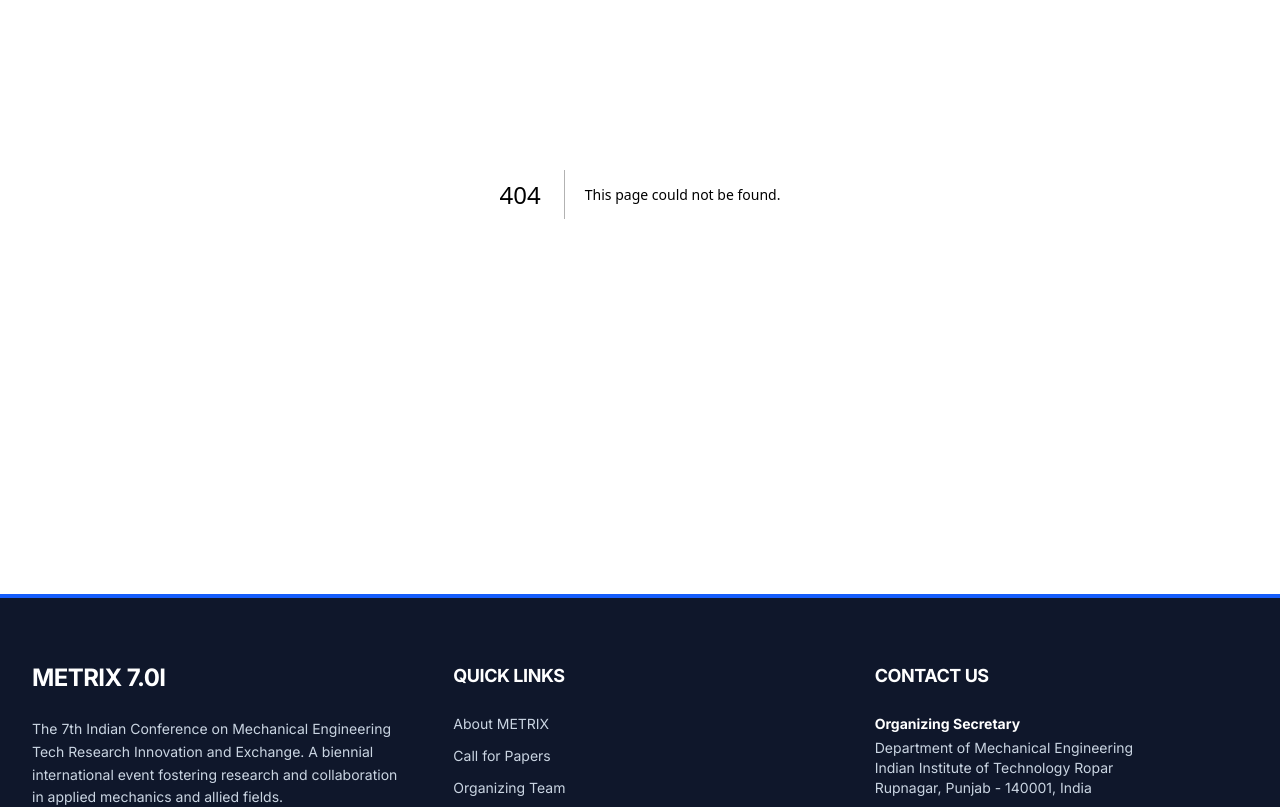
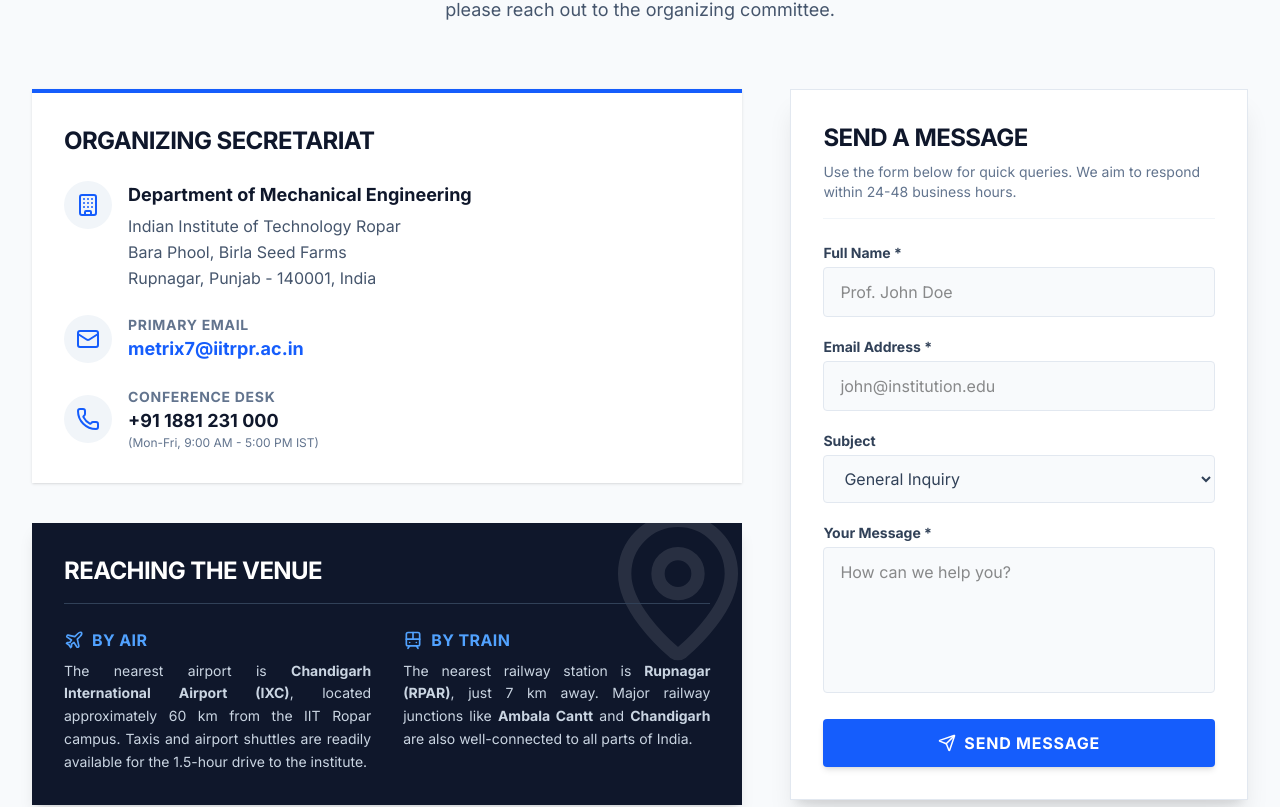
Before and after one commit to harshalokshah/METRIX-7.0, a Next.js app: page /contact in a window 1280 px wide. Before the commit this address had no page. Shown: the part 318-1125 px from the top of the page. Built offline with nearby package versions, Linux system fonts and the light colour scheme.

Commit message:
Fixed missing quotation mark in Navbar

```diff
--- /dev/null
+++ b/app/contact/page.tsx
@@ -0,0 +1,172 @@
+import { MapPin, Mail, Phone, Plane, Train, Send, Building } from 'lucide-react';
+
+export default function ContactPage() {
+  return (
+    <div className="bg-slate-50 min-h-screen py-20 px-4 sm:px-6 lg:px-8">
+
+      {/* Page Header */}
+      <div className="max-w-7xl mx-auto mb-16 text-center">
+        <h1 className="text-4xl md:text-5xl font-extrabold text-slate-900 tracking-tight uppercase mb-4">
+          Contact & Venue
+        </h1>
+        <div className="h-1 w-24 bg-blue-600 mx-auto mb-6"></div>
+        <p className="text-lg text-slate-600 max-w-3xl mx-auto leading-relaxed">
+          For inquiries regarding abstract submissions, registration, or sponsorship opportunities, please reach out to the organizing committee.
+        </p>
+      </div>
+
+      <div className="max-w-7xl mx-auto grid grid-cols-1 lg:grid-cols-5 gap-12">
+
+        {/* Left Column: Contact Info & Logistics (Takes up 3/5 of the grid) */}
+        <div className="lg:col-span-3 space-y-10">
+
+          {/* Official Contact Block */}
+          <section className="bg-white border-t-4 border-blue-600 shadow-sm p-8">
+            <h2 className="text-2xl font-bold text-slate-900 mb-6 uppercase tracking-tight">
+              Organizing Secretariat
+            </h2>
+            <div className="space-y-6">
+              <div className="flex items-start gap-4">
+                <div className="bg-slate-100 p-3 rounded-full text-blue-600 shrink-0">
+                  <Building size={24} />
+                </div>
+                <div>
+                  <h3 className="text-lg font-bold text-slate-900">Department of Mechanical Engineering</h3>
+                  <p className="text-slate-600 leading-relaxed mt-1">
+                    Indian Institute of Technology Ropar<br />
+                    Bara Phool, Birla Seed Farms<br />
+                    Rupnagar, Punjab - 140001, India
+                  </p>
+                </div>
+              </div>
+
+              <div className="flex items-center gap-4">
+                <div className="bg-slate-100 p-3 rounded-full text-blue-600 shrink-0">
+                  <Mail size={24} />
+                </div>
+                <div>
+                  <h3 className="text-sm font-bold text-slate-500 uppercase tracking-wider">Primary Email</h3>
+                  <a href="mailto:metrix7@iitrpr.ac.in" className="text-lg font-bold text-blue-600 hover:underline">
+                    metrix7@iitrpr.ac.in
+                  </a>
+                </div>
+              </div>
+
+              <div className="flex items-center gap-4">
+                <div className="bg-slate-100 p-3 rounded-full text-blue-600 shrink-0">
+                  <Phone size={24} />
+                </div>
+                <div>
+                  <h3 className="text-sm font-bold text-slate-500 uppercase tracking-wider">Conference Desk</h3>
+                  <p className="text-lg font-bold text-slate-900">+91 1881 231 000</p>
+                  <p className="text-xs text-slate-500">(Mon-Fri, 9:00 AM - 5:00 PM IST)</p>
+                </div>
+              </div>
+            </div>
+          </section>
+
+          {/* Travel & Venue Logistics */}
+          <section className="bg-slate-900 text-white shadow-lg p-8 relative overflow-hidden">
+            <div className="absolute top-0 right-0 opacity-10 transform translate-x-4 -translate-y-4">
+              <MapPin size={160} />
+            </div>
+            <div className="relative z-10">
+              <h2 className="text-2xl font-bold mb-6 uppercase tracking-tight text-white border-b border-slate-700 pb-4">
+                Reaching the Venue
+              </h2>
+
+              <div className="grid grid-cols-1 md:grid-cols-2 gap-8">
+                <div>
+                  <div className="flex items-center gap-2 text-blue-400 mb-2">
+                    <Plane size={20} />
+                    <h3 className="font-bold uppercase tracking-wide">By Air</h3>
+                  </div>
+                  <p className="text-slate-300 text-sm leading-relaxed text-justify">
+                    The nearest airport is <strong>Chandigarh International Airport (IXC)</strong>, located approximately 60 km from the IIT Ropar campus. Taxis and airport shuttles are readily available for the 1.5-hour drive to the institute.
+                  </p>
+                </div>
+
+                <div>
+                  <div className="flex items-center gap-2 text-blue-400 mb-2">
+                    <Train size={20} />
+                    <h3 className="font-bold uppercase tracking-wide">By Train</h3>
+                  </div>
+                  <p className="text-slate-300 text-sm leading-relaxed text-justify">
+                    The nearest railway station is <strong>Rupnagar (RPAR)</strong>, just 7 km away. Major railway junctions like <strong>Ambala Cantt</strong> and <strong>Chandigarh</strong> are also well-connected to all parts of India.
+                  </p>
+                </div>
+              </div>
+            </div>
+          </section>
+
+        </div>
+
+        {/* Right Column: Contact Form (Takes up 2/5 of the grid) */}
+        <div className="lg:col-span-2">
+          <div className="bg-white border border-slate-200 shadow-xl p-8 sticky top-32">
+            <h2 className="text-2xl font-bold text-slate-900 mb-2 uppercase tracking-tight">Send a Message</h2>
+            <p className="text-sm text-slate-500 mb-6 border-b border-slate-100 pb-4">
+              Use the form below for quick queries. We aim to respond within 24-48 business hours.
+            </p>
+
+            <form className="space-y-5">
+              <div>
+                <label htmlFor="name" className="block text-sm font-bold text-slate-700 mb-1">Full Name *</label>
+                <input
+                  type="text"
+                  id="name"
+                  className="w-full px-4 py-3 bg-slate-50 border border-slate-200 rounded-sm focus:outline-none focus:ring-2 focus:ring-blue-500 focus:border-blue-500 transition-all"
+                  placeholder="Prof. John Doe"
+                  required
+                />
+              </div>
+
+              <div>
+                <label htmlFor="email" className="block text-sm font-bold text-slate-700 mb-1">Email Address *</label>
+                <input
+                  type="email"
+                  id="email"
+                  className="w-full px-4 py-3 bg-slate-50 border border-slate-200 rounded-sm focus:outline-none focus:ring-2 focus:ring-blue-500 focus:border-blue-500 transition-all"
+                  placeholder="john@institution.edu"
+                  required
+                />
+              </div>
+
+              <div>
+                <label htmlFor="subject" className="block text-sm font-bold text-slate-700 mb-1">Subject</label>
+                <select
+                  id="subject"
+                  className="w-full px-4 py-3 bg-slate-50 border border-slate-200 rounded-sm focus:outline-none focus:ring-2 focus:ring-blue-500 focus:border-blue-500 transition-all text-slate-700"
+                >
+                  <option>General Inquiry</option>
+                  <option>Abstract / Paper Submission</option>
+                  <option>Registration & Accommodation</option>
+                  <option>Sponsorship & Expo</option>
+                </select>
+              </div>
+
+              <div>
+                <label htmlFor="message" className="block text-sm font-bold text-slate-700 mb-1">Your Message *</label>
+                <textarea
+                  id="message"
+                  rows={5}
+                  className="w-full px-4 py-3 bg-slate-50 border border-slate-200 rounded-sm focus:outline-none focus:ring-2 focus:ring-blue-500 focus:border-blue-500 transition-all resize-none"
+                  placeholder="How can we help you?"
+                  required
+                ></textarea>
+              </div>
+
+              <button
+                type="button"
+                className="w-full bg-blue-600 hover:bg-blue-700 text-white font-bold py-3 px-4 rounded-sm transition-colors flex items-center justify-center gap-2 shadow-md uppercase tracking-wider"
+              >
+                <Send size={18} /> Send Message
+              </button>
+            </form>
+          </div>
+        </div>
+
+      </div>
+    </div>
+  );
+}
```
